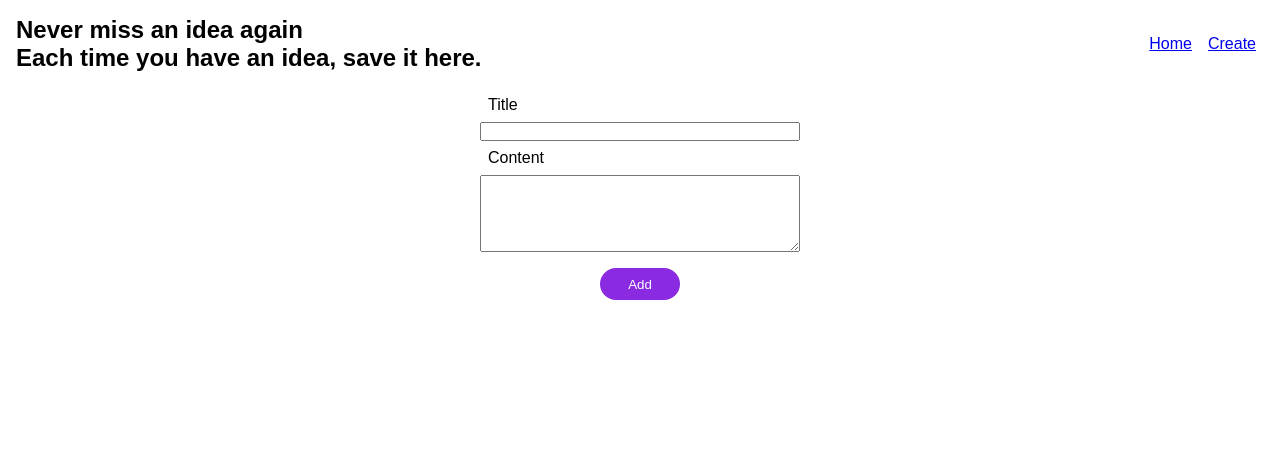
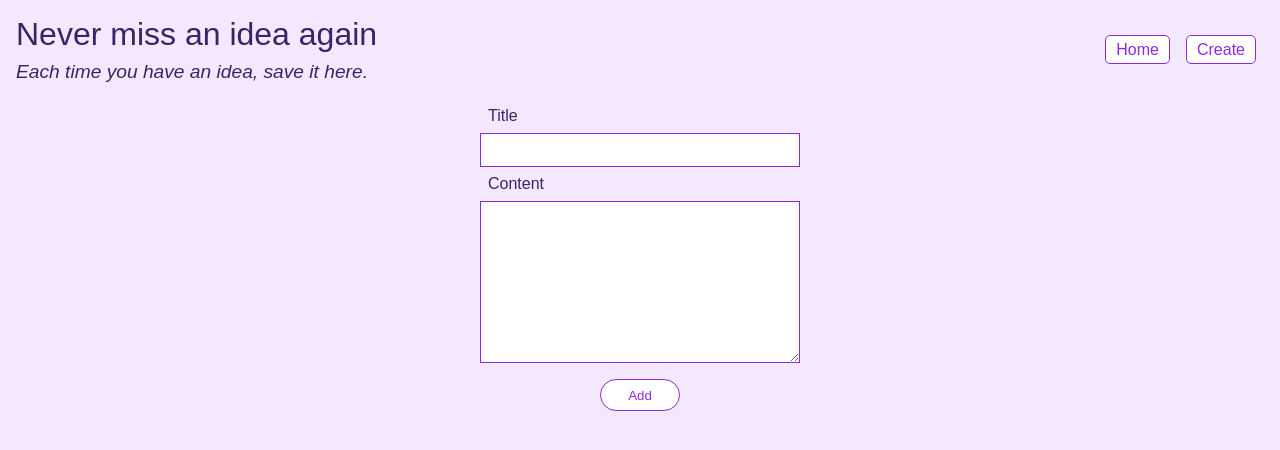
Before and after one commit to voothedoo/2.04.Fullstack, a plain HTML site: page client/pages/create.html in a window 1280 px wide. Drawn offline with Linux system fonts and the light colour scheme.

Commit message:
Add some styling

```diff
--- a/client/scripts/script.js
+++ b/client/scripts/script.js
@@ -16,9 +16,7 @@ const createDateElement = (item, wrapper) => {
     creationDate.classList.add("date");
     creationDate.textContent = `Added on ${formattedDateTime}`;
     wrapper.appendChild(creationDate);
-    creationDate.classList.add("date");
-    creationDate.textContent = `Added on ${formattedDateTime}`;
-    wrapper.appendChild(creationDate);
+
   } else {
     const dateTimeString = item.updated_at;
     const dateTime = new Date(dateTimeString);
--- a/client/styles/create_style.scss
+++ b/client/styles/create_style.scss
@@ -6,11 +6,24 @@
 }
 
 body {
+  background-color: rgb(244, 232, 255);
   header {
     display: flex;
     flex-direction: row;
     justify-content: space-between;
     margin: 1rem 1rem;
+    h1 {
+      font-size: 2rem;
+      margin-bottom: 0.5rem;
+      font-weight: 100;
+      color: #392467;
+    }
+    h2 {
+      font-size: 1.2rem;
+      font-weight: 100;
+      font-style: italic;
+      color: #392467;
+    }
     .links-section {
       display: flex;
       flex-direction: column;
@@ -20,6 +33,19 @@ body {
         flex-direction: row;
         li {
           margin: 0 0.5rem;
+          a {
+            text-decoration: none;
+            border: solid 1px blueviolet;
+            padding: 5px 10px;
+            border-radius: 5px;
+            color: blueviolet;
+            background-color: white;
+          }
+          a:hover,
+          a:focus {
+            color: white;
+            background-color: blueviolet;
+          }
         }
       }
     }
@@ -34,6 +60,18 @@ body {
       width: 20rem;
       label {
         margin: 0.5rem;
+        color: #392467;
+      }
+      input#title {
+        height: 2rem;
+        font-size: 2rem;
+        border: 1px solid blueviolet;
+      }
+      textarea#content {
+        height: 10rem;
+        font-size: 1.3rem;
+        resize: vertical;
+        border: 1px solid blueviolet;
       }
       button {
         margin-top: 1rem;
@@ -42,7 +80,13 @@ body {
         height: 2rem;
         border: none;
         border-radius: 5rem;
-        color: rgb(255, 255, 255);
+        border: 1px solid blueviolet;
+        background-color: white;
+        color: blueviolet;
+      }
+      button:hover,
+      button:focus {
+        color: white;
         background-color: blueviolet;
       }
     }
--- a/client/styles/index_style.scss
+++ b/client/styles/index_style.scss
@@ -12,6 +12,18 @@ body {
     flex-direction: row;
     justify-content: space-between;
     margin: 1rem 1rem;
+    h1 {
+      font-size: 2rem;
+      margin-bottom: 0.5rem;
+      font-weight: 100;
+      color: #392467;
+    }
+    h2 {
+      font-size: 1.2rem;
+      font-weight: 100;
+      font-style: italic;
+      color: #392467;
+    }
     .links-section {
       display: flex;
       flex-direction: column;
@@ -21,6 +33,19 @@ body {
         flex-direction: row;
         li {
           margin: 0 0.5rem;
+          a {
+            text-decoration: none;
+            border: solid 1px blueviolet;
+            padding: 5px 10px;
+            border-radius: 5px;
+            color: blueviolet;
+            background-color: white;
+          }
+          a:hover,
+          a:focus {
+            color: white;
+            background-color: blueviolet;
+          }
         }
       }
     }
@@ -34,6 +59,7 @@ body {
       padding: 1rem;
       border: 1px solid blueviolet;
       margin: 1rem;
+      background-color: #ffe9f2;
       input {
         height: 2rem;
         font-size: 2rem;
@@ -46,15 +72,23 @@ body {
       h3.ideaNo {
         font-size: 1.1rem;
         font-style: italic;
-        text-decoration: underline;
+        color: #392467;
+        margin-bottom: 0.3rem;
       }
       h4.title {
+        box-sizing: border-box;
+        padding: 0.5rem;
         font-size: 2rem;
-        margin-bottom: 1rem;
+        padding: 1rem 0 1rem 1rem;
+        background-color: #ffc6dc;
       }
       p.content {
+        box-sizing: border-box;
+        padding: 0.5rem;
         font-size: 1.3rem;
-        margin-bottom: 3rem;
+        padding: 1rem 0 1rem 1rem;
+        margin-bottom: 1rem;
+        background-color: #ffd1e3;
       }
       .wrapper {
         display: flex;
```
Also changed, not shown: client/styles/create_style.css, client/styles/index_style.css, 2 other files.
